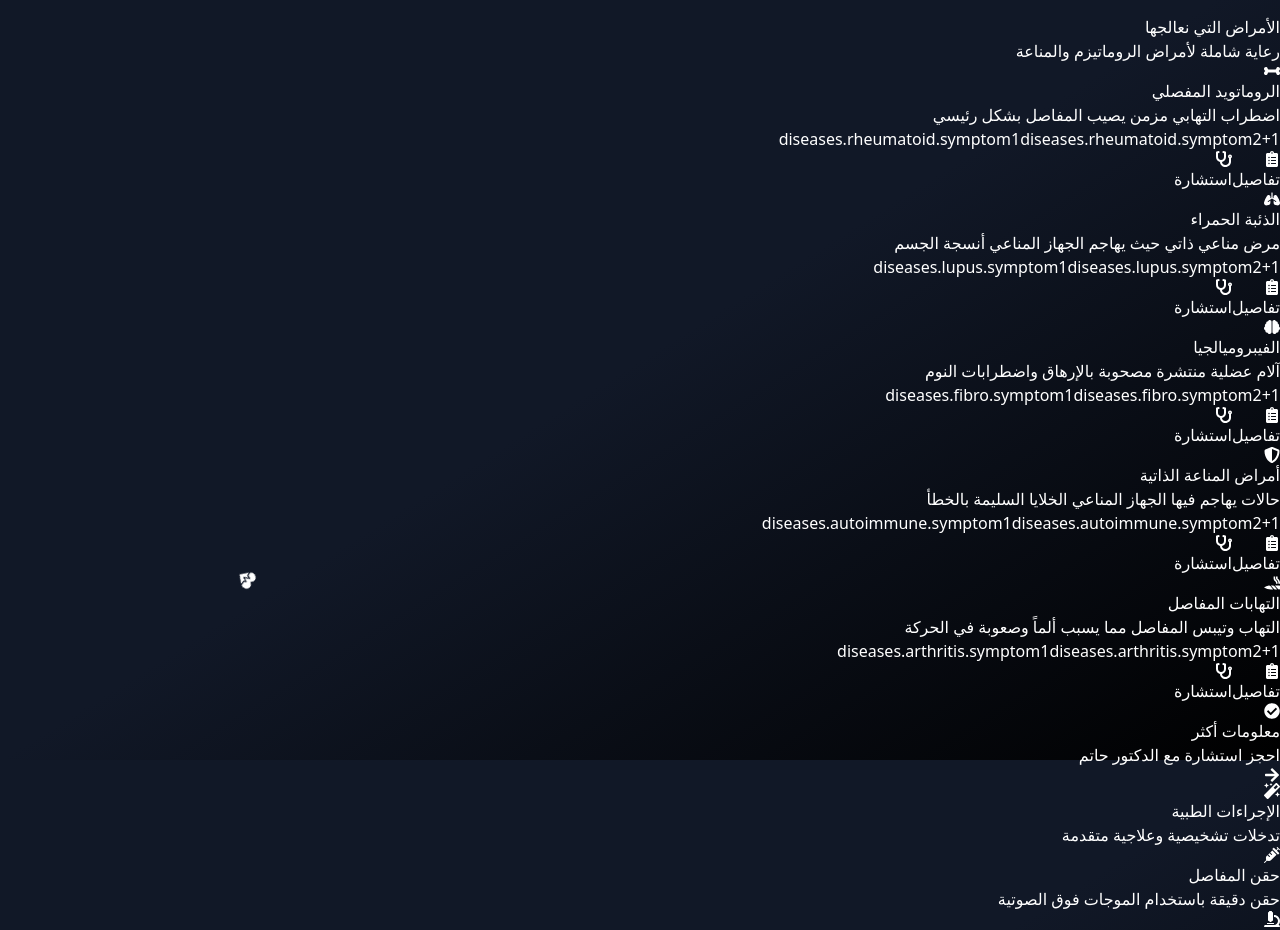
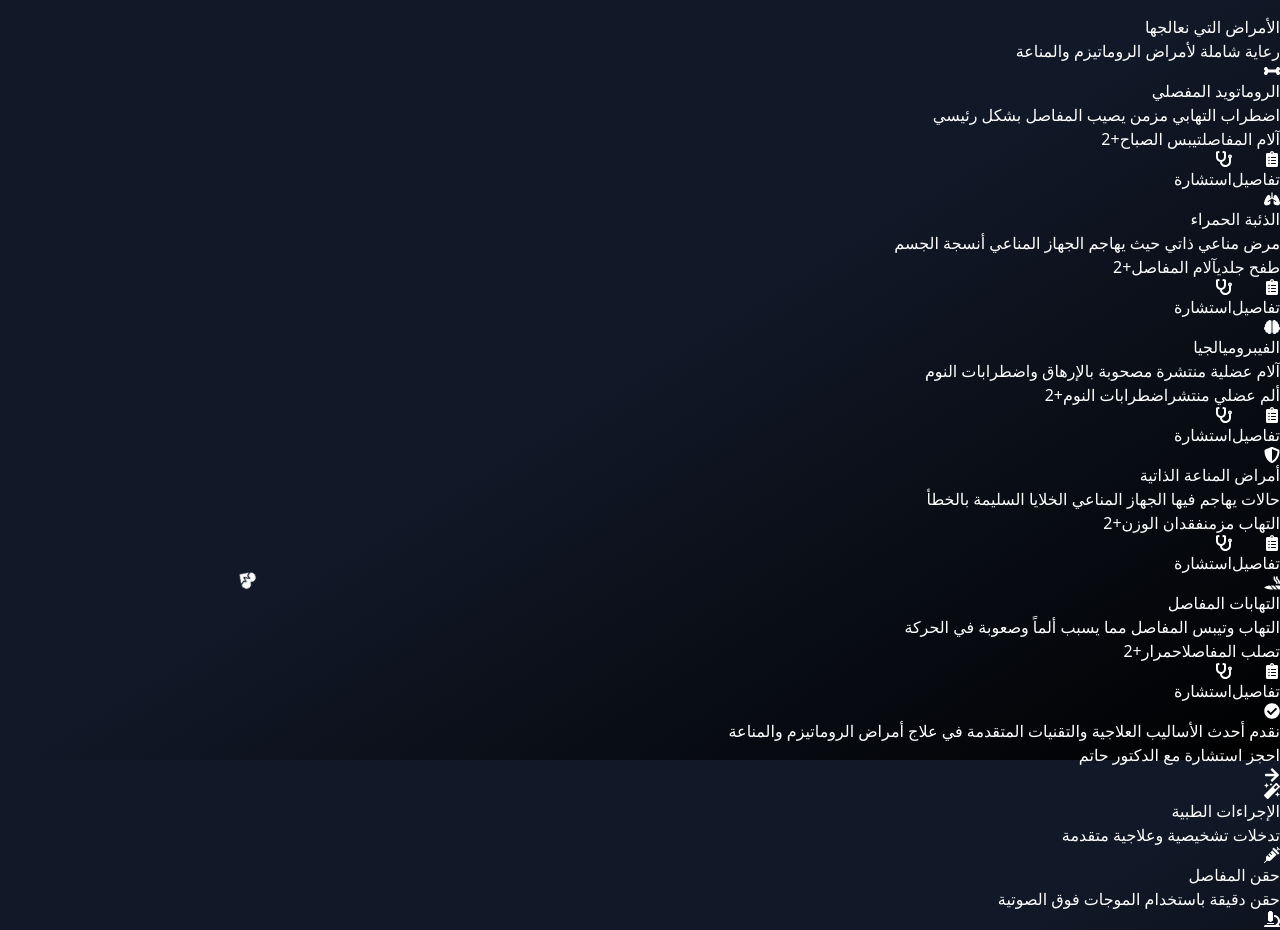
Before and after one commit to Islam412/dr-hatem-portfolio, a React (Vite) app: page / in a window 1280 px wide. Shown: the part 1640-2570 px from the top of the page. Built offline with nearby package versions, Linux system fonts and the light colour scheme.

Commit message:
update translate at nav

```diff
--- a/src/components/Diseases.jsx
+++ b/src/components/Diseases.jsx
@@ -2,7 +2,7 @@ import { motion, AnimatePresence } from 'framer-motion';
 import { useTranslation } from 'react-i18next';
 import {
   FaBone, FaLungs, FaBrain, FaShieldAlt, FaJoint, FaHeartbeat,
-  FaStethoscope, FaSyringe, FaClipboardList, FaCheckCircle,
+  FaStethoscope, FaClipboardList, FaCheckCircle,
   FaTimes, FaArrowRight
 } from 'react-icons/fa';
 import { useState } from 'react';
@@ -17,8 +17,13 @@ const Diseases = () => {
       icon: <FaBone />,
       color: 'from-red-500 to-red-600',
       glow: 'rgba(239,68,68,0.4)',
-      symptoms: [t('diseases.rheumatoid.symptom1') || 'آلام المفاصل', t('diseases.rheumatoid.symptom2') || 'تيبس الصباح', t('diseases.rheumatoid.symptom3') || 'تورم واحمرار'],
-      treatment: t('diseases.rheumatoid.treatment') || 'العلاج البيولوجي + الأدوية المضادة للروماتيزم',
+      symptoms: [
+        t('diseases.rheumatoidSymptom1'),
+        t('diseases.rheumatoidSymptom2'),
+        t('diseases.rheumatoidSymptom3'),
+        t('diseases.rheumatoidSymptom4')
+      ],
+      treatment: t('diseases.rheumatoidTreatment'),
       recoveryRate: 85
     },
     {
@@ -26,8 +31,13 @@ const Diseases = () => {
       icon: <FaLungs />,
       color: 'from-purple-500 to-purple-600',
       glow: 'rgba(168,85,247,0.4)',
-      symptoms: [t('diseases.lupus.symptom1') || 'طفح جلدي', t('diseases.lupus.symptom2') || 'آلام المفاصل', t('diseases.lupus.symptom3') || 'التعب المزمن'],
-      treatment: t('diseases.lupus.treatment') || 'الكورتيكوستيرويدات + مثبطات المناعة',
+      symptoms: [
+        t('diseases.lupusSymptom1'),
+        t('diseases.lupusSymptom2'),
+        t('diseases.lupusSymptom3'),
+        t('diseases.lupusSymptom4')
+      ],
+      treatment: t('diseases.lupusTreatment'),
       recoveryRate: 75
     },
     {
@@ -35,8 +45,13 @@ const Diseases = () => {
       icon: <FaBrain />,
       color: 'from-blue-500 to-blue-600',
       glow: 'rgba(59,130,246,0.4)',
-      symptoms: [t('diseases.fibro.symptom1') || 'ألم عضلي منتشر', t('diseases.fibro.symptom2') || 'اضطرابات النوم', t('diseases.fibro.symptom3') || 'الصداع'],
-      treatment: t('diseases.fibro.treatment') || 'العلاج السلوكي + الأدوية المسكنة',
+      symptoms: [
+        t('diseases.fibroSymptom1'),
+        t('diseases.fibroSymptom2'),
+        t('diseases.fibroSymptom3'),
+        t('diseases.fibroSymptom4')
+      ],
+      treatment: t('diseases.fibroTreatment'),
       recoveryRate: 70
     },
     {
@@ -44,8 +59,13 @@ const Diseases = () => {
       icon: <FaShieldAlt />,
       color: 'from-green-500 to-green-600',
       glow: 'rgba(34,197,94,0.4)',
-      symptoms: [t('diseases.autoimmune.symptom1') || 'التهاب مزمن', t('diseases.autoimmune.symptom2') || 'فقدان الوزن', t('diseases.autoimmune.symptom3') || 'الحمى'],
-      treatment: t('diseases.autoimmune.treatment') || 'العلاج المناعي + الأدوية المثبطة',
+      symptoms: [
+        t('diseases.autoimmuneSymptom1'),
+        t('diseases.autoimmuneSymptom2'),
+        t('diseases.autoimmuneSymptom3'),
+        t('diseases.autoimmuneSymptom4')
+      ],
+      treatment: t('diseases.autoimmuneTreatment'),
       recoveryRate: 80
     },
     {
@@ -53,8 +73,13 @@ const Diseases = () => {
       icon: <FaJoint />,
       color: 'from-orange-500 to-orange-600',
       glow: 'rgba(249,115,22,0.4)',
-      symptoms: [t('diseases.arthritis.symptom1') || 'تصلب المفاصل', t('diseases.arthritis.symptom2') || 'احمرار', t('diseases.arthritis.symptom3') || 'صعوبة الحركة'],
-      treatment: t('diseases.arthritis.treatment') || 'العلاج الطبيعي + مضادات الالتهاب',
+      symptoms: [
+        t('diseases.arthritisSymptom1'),
+        t('diseases.arthritisSymptom2'),
+        t('diseases.arthritisSymptom3'),
+        t('diseases.arthritisSymptom4')
+      ],
+      treatment: t('diseases.arthritisTreatment'),
       recoveryRate: 90
     }
   ];
@@ -179,7 +204,7 @@ const Diseases = () => {
                     <div className={`absolute inset-0 rounded-xl bg-gradient-to-r ${disease.color} blur-xl opacity-0 group-hover:opacity-60 transition-opacity duration-300`}></div>
                   </div>
 
-                  <h3 className="text-2xl font-bold text-white mb-3 group-hover:text-transparent group-hover:bg-clip-text group-hover:bg-gradient-to-r group-hover:from-blue-400 group-hover:to-purple-400 transition-all">
+                  <h3 className="text-2xl font-bold text-white mb-3 transition-all">
                     {t(`diseases.${disease.key}.name`)}
                   </h3>
 
@@ -245,7 +270,7 @@ const Diseases = () => {
           <div className="glass-card p-8 max-w-3xl mx-auto border border-blue-500/30 hover:border-purple-500/50 transition-all duration-300">
             <FaCheckCircle className="text-4xl text-green-400 mx-auto mb-4" />
             <p className="text-gray-300 text-lg leading-relaxed">
-              {t('diseases.moreInfo') || 'نحن نقدم أحدث الأساليب العلاجية والتقنيات المتقدمة في علاج أمراض الروماتيزم والمناعة'}
+              {t('diseases.moreInfo')}
             </p>
             <div className="flex gap-4 justify-center mt-6">
               <motion.a
--- a/src/i18n.js
+++ b/src/i18n.js
@@ -49,6 +49,33 @@ i18n.use(initReactI18next).init({
             name: 'Inflammatory Arthritis',
             desc: 'Joint inflammation and stiffness causing pain and reduced mobility'
           },
+          // الأعراض لكل مرض
+          rheumatoidSymptom1: 'Joint pain',
+          rheumatoidSymptom2: 'Morning stiffness',
+          rheumatoidSymptom3: 'Swelling and redness',
+          rheumatoidSymptom4: 'General weakness',
+          lupusSymptom1: 'Skin rash',
+          lupusSymptom2: 'Joint pain',
+          lupusSymptom3: 'Chronic fatigue',
+          lupusSymptom4: 'Hair loss',
+          fibroSymptom1: 'Widespread muscle pain',
+          fibroSymptom2: 'Sleep disorders',
+          fibroSymptom3: 'Headaches',
+          fibroSymptom4: 'Poor memory',
+          autoimmuneSymptom1: 'Chronic inflammation',
+          autoimmuneSymptom2: 'Weight loss',
+          autoimmuneSymptom3: 'Fever',
+          autoimmuneSymptom4: 'Muscle pain',
+          arthritisSymptom1: 'Joint stiffness',
+          arthritisSymptom2: 'Redness',
+          arthritisSymptom3: 'Difficulty moving',
+          arthritisSymptom4: 'Swelling',
+          // العلاج
+          rheumatoidTreatment: 'Biological therapy + Disease-modifying antirheumatic drugs',
+          lupusTreatment: 'Corticosteroids + Immunosuppressants',
+          fibroTreatment: 'Behavioral therapy + Analgesic medications',
+          autoimmuneTreatment: 'Immunotherapy + Immunosuppressive drugs',
+          arthritisTreatment: 'Physical therapy + Anti-inflammatory drugs',
           details: 'Details',
           consultation: 'Consultation',
           overview: 'Overview',
@@ -56,7 +83,7 @@ i18n.use(initReactI18next).init({
           treatment: 'Treatment Plan',
           recoveryRate: 'Recovery Rate',
           bookConsult: 'Book Consultation with Dr. Hatem',
-          moreInfo: 'More Information'
+          moreInfo: 'We offer the latest treatment methods and advanced techniques in treating rheumatic and autoimmune diseases'
         },
         procedures: {
           title: 'Medical Procedures',
@@ -85,7 +112,6 @@ i18n.use(initReactI18next).init({
           thu: 'Thursday',
           fri: 'Friday',
           allWeek: 'All week',
-          endWeek: 'Weekend',
           officialHoliday: 'Official Holiday',
           emergencyOnly: 'Emergency only',
           availableConsult: 'Available for consultations',
@@ -100,7 +126,7 @@ i18n.use(initReactI18next).init({
           openGoogleMaps: 'Open in Google Maps',
           openWaze: 'Open in Waze',
           copyNumber: 'Copy Number',
-          copied: 'Copied',
+          copied: 'Copied!',
           callNow: 'Call Now for Immediate Consultation',
           emergencyConsult: 'Available 24/7 for emergency consultations'
         },
@@ -156,6 +182,33 @@ i18n.use(initReactI18next).init({
             name: 'التهابات المفاصل',
             desc: 'التهاب وتيبس المفاصل مما يسبب ألماً وصعوبة في الحركة'
           },
+          // الأعراض لكل مرض بالعربية
+          rheumatoidSymptom1: 'آلام المفاصل',
+          rheumatoidSymptom2: 'تيبس الصباح',
+          rheumatoidSymptom3: 'تورم واحمرار',
+          rheumatoidSymptom4: 'ضعف عام',
+          lupusSymptom1: 'طفح جلدي',
+          lupusSymptom2: 'آلام المفاصل',
+          lupusSymptom3: 'التعب المزمن',
+          lupusSymptom4: 'تساقط الشعر',
+          fibroSymptom1: 'ألم عضلي منتشر',
+          fibroSymptom2: 'اضطرابات النوم',
+          fibroSymptom3: 'الصداع',
+          fibroSymptom4: 'الذاكرة الضعيفة',
+          autoimmuneSymptom1: 'التهاب مزمن',
+          autoimmuneSymptom2: 'فقدان الوزن',
+          autoimmuneSymptom3: 'الحمى',
+          autoimmuneSymptom4: 'آلام العضلات',
+          arthritisSymptom1: 'تصلب المفاصل',
+          arthritisSymptom2: 'احمرار',
+          arthritisSymptom3: 'صعوبة الحركة',
+          arthritisSymptom4: 'تورم',
+          // العلاج بالعربية
+          rheumatoidTreatment: 'العلاج البيولوجي + الأدوية المضادة للروماتيزم',
+          lupusTreatment: 'الكورتيكوستيرويدات + مثبطات المناعة',
+          fibroTreatment: 'العلاج السلوكي + الأدوية المسكنة',
+          autoimmuneTreatment: 'العلاج المناعي + الأدوية المثبطة',
+          arthritisTreatment: 'العلاج الطبيعي + مضادات الالتهاب',
           details: 'تفاصيل',
           consultation: 'استشارة',
           overview: 'نظرة عامة',
@@ -163,7 +216,7 @@ i18n.use(initReactI18next).init({
           treatment: 'خطة العلاج',
           recoveryRate: 'نسبة التحسن',
           bookConsult: 'احجز استشارة مع الدكتور حاتم',
-          moreInfo: 'معلومات أكثر'
+          moreInfo: 'نقدم أحدث الأساليب العلاجية والتقنيات المتقدمة في علاج أمراض الروماتيزم والمناعة'
         },
         procedures: {
           title: 'الإجراءات الطبية',
@@ -192,7 +245,6 @@ i18n.use(initReactI18next).init({
           thu: 'الخميس',
           fri: 'الجمعة',
           allWeek: 'طوال الأسبوع',
-          endWeek: 'عطلة نهاية الأسبوع',
           officialHoliday: 'عطلة رسمية',
           emergencyOnly: 'طوارئ فقط',
           availableConsult: 'متاح للاستشارات',
@@ -207,7 +259,7 @@ i18n.use(initReactI18next).init({
           openGoogleMaps: 'فتح في خرائط جوجل',
           openWaze: 'فتح في Waze',
           copyNumber: 'نسخ الرقم',
-          copied: 'تم النسخ',
+          copied: 'تم النسخ!',
           callNow: 'اتصل الآن للاستشارة الفورية',
           emergencyConsult: 'متاح ٢٤ ساعة للاستشارات العاجلة'
         },
```
